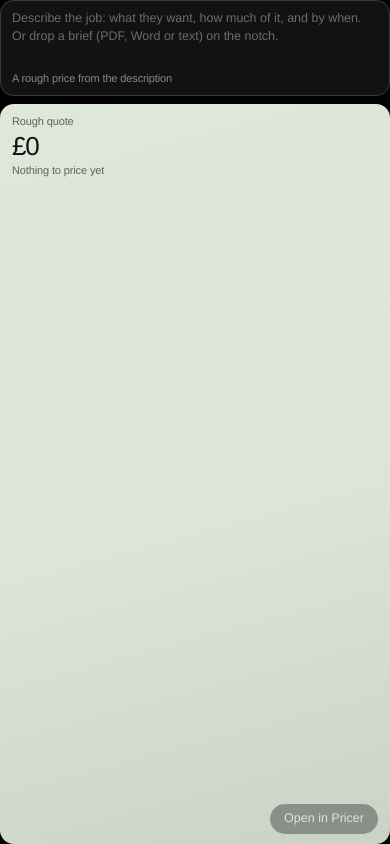
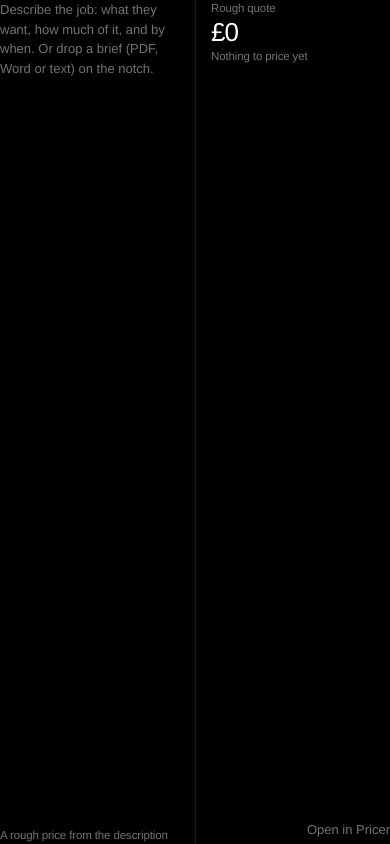
Before and after one commit to joecallingham/job-pricer, a website with bundled scripts: page public/quick.html in a window 390 px wide. Built offline with nearby package versions, Linux system fonts and the light colour scheme; no server answers; a web font is replaced by a local one.

Commit message:
Quick quote in the plain avgjoe.studio style: white on black, grey labels, hairlines, no boxes or pills
Co-Authored-By: Claude Opus 5.5 <noreply@anthropic.com>

```diff
--- a/public/quick.html
+++ b/public/quick.html
@@ -5,59 +5,43 @@
 <meta name="viewport" content="width=device-width, initial-scale=1">
 <title>Quick quote</title>
 <style>
-/* Quick quote: the Pricer in the MacBook notch (about 630 x 260). Describe a job, see a rough price. */
+/* Quick quote: the Pricer in the MacBook notch. Plain, like avgjoe.studio: white Nuckle on black,
+   grey for the rest, hairlines, no boxes or pills. */
 @font-face { font-family: "Nuckle"; src: url("/fonts/Nuckle-Medium.woff2") format("woff2"); font-weight: 500; font-display: swap; }
 @font-face { font-family: "Nuckle"; src: url("/fonts/Nuckle-Semibold.woff2") format("woff2"); font-weight: 600; font-display: swap; }
-:root {
-  --ink: #111; --ink-2: rgba(17,17,17,.62); --grey: rgba(255,255,255,.5); --mint: #DCE5D8; --line: rgba(255,255,255,.16);
-  --font: "Nuckle", "Helvetica Neue", Helvetica, Arial, sans-serif; color-scheme: dark;
-}
+:root { --grey: rgba(255,255,255,.45); --soft: rgba(255,255,255,.7); --line: rgba(255,255,255,.12);
+  --font: "Nuckle", "Helvetica Neue", Helvetica, Arial, sans-serif; color-scheme: dark; }
 * { box-sizing: border-box; }
-html, body { height: 100%; margin: 0; background: #000; color: #fff; font-family: var(--font); font-weight: 500; font-size: 13px; line-height: 1.4; letter-spacing: -.01em; -webkit-font-smoothing: antialiased; overflow: hidden; }
-.quick { display: grid; grid-template-columns: minmax(0, 1fr) 300px; gap: 8px; height: 100%; }
+html, body { height: 100%; margin: 0; background: #000; color: #fff; font-family: var(--font); font-weight: 500; font-size: 12.5px; line-height: 1.45; letter-spacing: -.01em; -webkit-font-smoothing: antialiased; overflow: hidden; }
+.quick { display: grid; grid-template-columns: minmax(0, 1fr) minmax(0, 1fr); height: 100%; }
 
 /* left: what the job is */
-.ask { display: flex; flex-direction: column; min-height: 0; border-radius: 16px; background: rgba(255,255,255,.07); box-shadow: inset 0 0 0 1px var(--line); padding: 12px 14px 10px; }
-.ask.drop { box-shadow: inset 0 0 0 1.5px #fff; background: rgba(255,255,255,.12); }
-textarea { flex: 1; min-height: 0; width: 100%; resize: none; border: 0; background: none; color: #fff; font: inherit; font-size: 13.5px; line-height: 1.45; padding: 0; outline: none; }
-textarea::placeholder { color: rgba(255,255,255,.38); }
-.foot { display: flex; align-items: center; justify-content: space-between; gap: 8px; margin-top: 8px; font-size: 11px; color: var(--grey); min-height: 22px; }
-#hint { min-width: 0; flex: 1; }
-.doc { display: inline-flex; align-items: center; gap: 6px; max-width: 100%; height: 22px; padding: 0 4px 0 10px; border-radius: 999px; background: #fff; color: #000; }
+.ask { display: flex; flex-direction: column; min-height: 0; padding-right: 16px; }
+.ask.drop textarea::placeholder { color: #fff; }
+textarea { flex: 1; min-height: 0; width: 100%; resize: none; border: 0; background: none; color: #fff; font: inherit; font-size: 13px; line-height: 1.5; padding: 0; outline: none; }
+textarea::placeholder { color: var(--grey); }
+.foot { display: flex; align-items: center; justify-content: space-between; gap: 8px; padding-top: 6px; font-size: 11.5px; color: var(--grey); min-height: 22px; }
+#hint { min-width: 0; flex: 1; overflow: hidden; text-overflow: ellipsis; white-space: nowrap; }
+.doc { display: inline-flex; align-items: center; gap: 6px; max-width: 100%; color: var(--soft); }
 .doc span { overflow: hidden; text-overflow: ellipsis; white-space: nowrap; }
-.doc button { width: 18px; height: 18px; border: 0; border-radius: 50%; background: rgba(0,0,0,.1); color: #000; font: inherit; font-size: 12px; line-height: 1; cursor: pointer; padding: 0; }
-.clear { border: 0; background: none; color: var(--grey); font: inherit; font-size: 11px; cursor: pointer; padding: 0; }
-.clear:hover { color: #fff; }
+.doc button, .clear { border: 0; background: none; color: var(--grey); font: inherit; font-size: 11.5px; cursor: pointer; padding: 0; }
+.doc button:hover, .clear:hover { color: #fff; }
 
 /* right: the rough price */
-.price { display: flex; flex-direction: column; min-height: 0; border-radius: 16px; padding: 12px 14px; color: var(--ink);
-  background: linear-gradient(165deg, color-mix(in oklab, var(--mint) 92%, white) 0%, var(--mint) 55%, color-mix(in oklab, var(--mint) 94%, black) 100%); }
-.label { font-size: 11px; color: var(--ink-2); }
-.fig { font-size: 30px; line-height: 1; letter-spacing: -.05em; font-variant-numeric: tabular-nums; margin-top: 4px; white-space: nowrap; }
-.days { font-size: 11px; color: var(--ink-2); margin-top: 4px; }
-.lines { list-style: none; margin: 10px 0 0; padding: 0; display: grid; gap: 3px; min-height: 0; overflow: hidden; }
-.lines li { display: grid; grid-template-columns: minmax(0, 1fr) auto; gap: 10px; align-items: baseline; font-size: 12px; }
+.price { display: flex; flex-direction: column; min-height: 0; padding-left: 16px; box-shadow: inset 1px 0 0 var(--line); }
+.label { font-size: 11.5px; color: var(--grey); }
+.fig { font-size: 26px; line-height: 1.05; letter-spacing: -.04em; font-variant-numeric: tabular-nums; margin-top: 2px; white-space: nowrap; }
+.days { font-size: 11.5px; color: var(--grey); margin-top: 2px; }
+.lines { list-style: none; margin: 10px 0 0; padding: 0; display: grid; min-height: 0; overflow: hidden; }
+.lines li { display: grid; grid-template-columns: minmax(0, 1fr) auto; gap: 10px; align-items: baseline; padding: 4px 0; font-size: 12px; color: var(--soft); box-shadow: inset 0 -1px 0 var(--line); }
 .lines li span:first-child { overflow: hidden; text-overflow: ellipsis; white-space: nowrap; }
-.lines li span:last-child { font-variant-numeric: tabular-nums; color: var(--ink-2); }
-.lines li.more { color: var(--ink-2); grid-template-columns: 1fr; }
-.empty { margin: 10px 0 0; font-size: 12px; color: var(--ink-2); }
-.go { margin-top: auto; padding-top: 8px; display: flex; justify-content: flex-end; }
-.btn { height: 30px; padding: 0 14px; border-radius: 999px; border: 0; background: #111; color: #fff; font: inherit; font-size: 12.5px; cursor: pointer; transition: opacity .15s; }
-.btn:disabled { opacity: .35; cursor: default; }
-.btn:focus-visible, .clear:focus-visible, .doc button:focus-visible { outline: 2px solid #fff; outline-offset: 2px; }
-.price .btn:focus-visible { outline-color: #111; }
-/* Half the notch (about 310 wide): the description on top, the price under it. */
-@media (max-width: 480px) {
-  .quick { grid-template-columns: minmax(0, 1fr); grid-template-rows: 96px minmax(0, 1fr); }
-  .ask { padding: 9px 12px 7px; border-radius: 14px; }
-  textarea { font-size: 12.5px; }
-  .foot { margin-top: 4px; min-height: 20px; }
-  .price { padding: 10px 12px; border-radius: 14px; }
-  .fig { font-size: 26px; }
-  .lines { margin-top: 6px; gap: 2px; }
-  .lines li { font-size: 11.5px; }
-  .go { padding-top: 6px; }
-}
+.lines li span:last-child { font-variant-numeric: tabular-nums; color: var(--grey); }
+.lines li.more { color: var(--grey); grid-template-columns: 1fr; box-shadow: none; }
+.go { margin-top: auto; padding-top: 6px; display: flex; justify-content: flex-end; }
+.btn { border: 0; background: none; color: #fff; font: inherit; font-size: 13px; padding: 4px 0; cursor: pointer; }
+.btn:not(:disabled)::after { content: " ↘"; }
+.btn:disabled { color: var(--grey); cursor: default; }
+:focus-visible { outline: 1px solid #fff; outline-offset: 3px; }
 </style>
 </head>
 <body>
--- a/public/quick.js
+++ b/public/quick.js
@@ -75,6 +75,7 @@ function showDoc() {
   const name = document.createElement('span'); name.textContent = docName;
   const x = document.createElement('button'); x.type = 'button'; x.textContent = '×'; x.setAttribute('aria-label', 'Forget the document');
   x.addEventListener('click', () => { docName = ''; showDoc(); changed(); });
+  x.title = 'Forget the document';
   chip.append(name, x);
   hint.replaceChildren(chip);
 }
```
